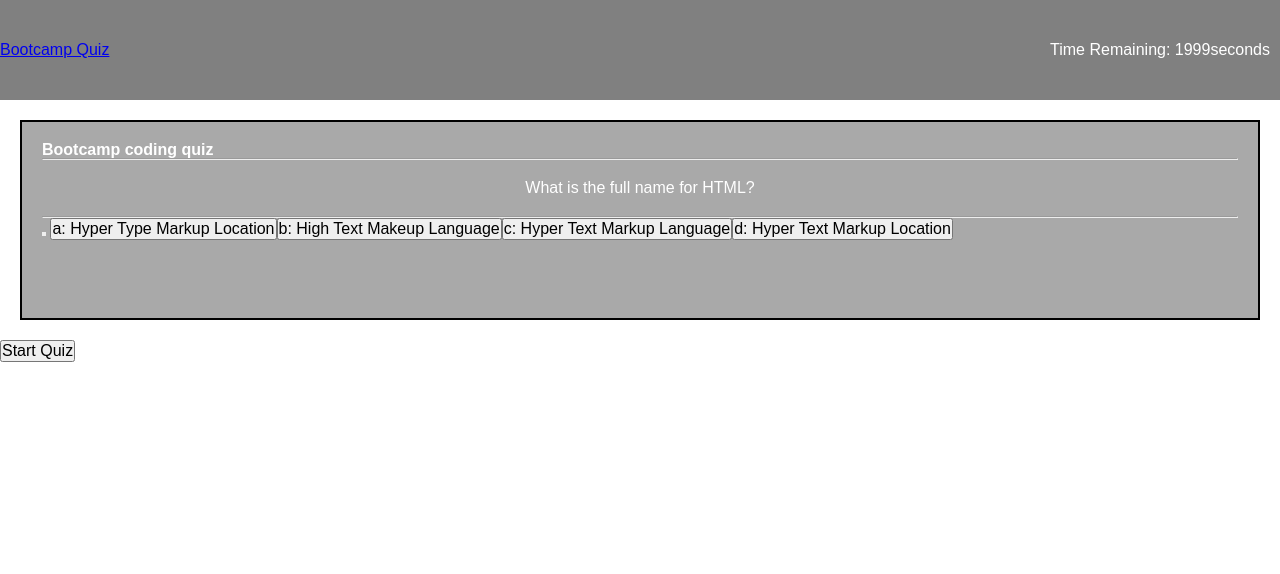
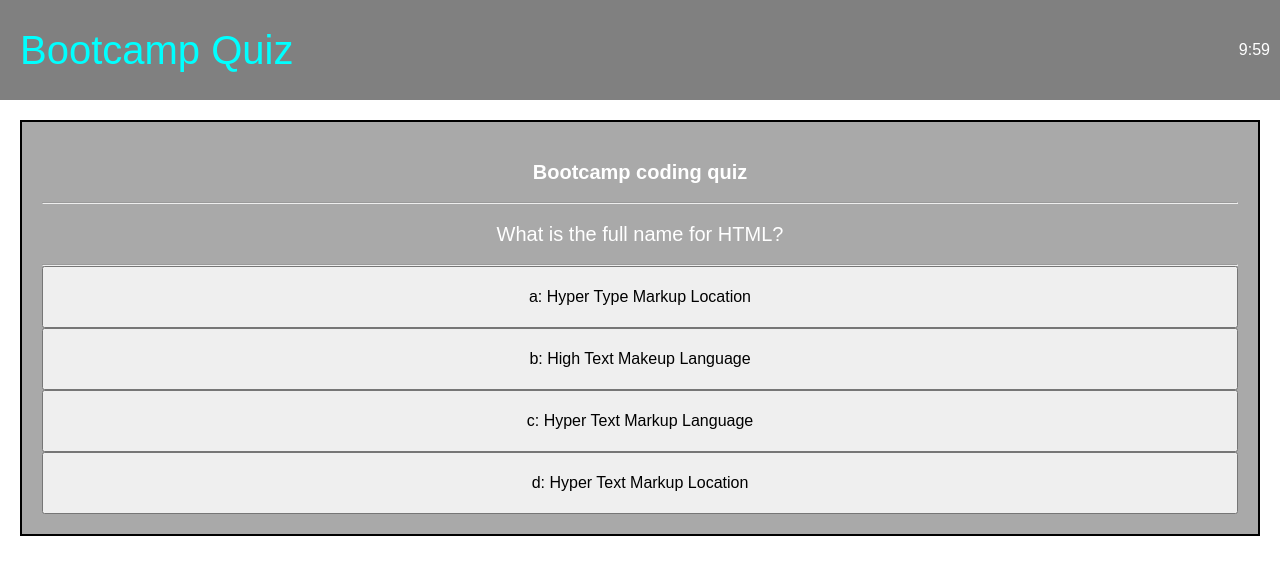
Before and after one commit to Ryanwalker2/challenge-4, a plain HTML site: page index.html in a window 1280 px wide. Both pictures are taken after a click on the button "Start Quiz". Drawn offline with Linux system fonts and the light colour scheme.

Commit message:
Commit V1.0

```diff
--- a/assets/js/script.js
+++ b/assets/js/script.js
@@ -5,16 +5,17 @@ var timerEl = document.querySelector('#timer');
 var submitEl = document.querySelector('#submit');
 var startEl = document.querySelector('#start');
 var navEl = document.querySelector('navbar');
-var timeleft = '10 Minutes allowed';
 
 // Set CSS styles
 headerEl.children[0].children[0].children[0].text = "Bootcamp Quiz";
-headerEl.setAttribute('style', 'display: flex;');
+headerEl.setAttribute('style', 'display:flex; align-content:center')
+headerEl.children[0].setAttribute('style', 'display: flex; font-size:40px; color:cyan; margin-left: 20px');
+timerEl.textContent = '10 Minutes Allowed';
 timerEl.setAttribute('style', 'display: flex; align-content: center; justify-content: end; padding: 10px;');
-
-questionEl.setAttribute('style', 'display:flex; justify-content:center; padding:20px 0;');
-
+quizboxEl.children[0].setAttribute('style', 'font-size: 20px; display: flex; justify-content: center; padding: 20px')
 startEl.textcontent = 'Start Quiz!';
+submitEl.setAttribute('style', 'display:flex; justify-content:center');
+submitEl.children[0].setAttribute('style', 'padding: 10px; background:lightgreen;')
 
 
 //constant containing questions and answers for quiz in arrays.
@@ -28,7 +29,7 @@ const questionnaire = [
             "c: Hyper Text Markup Language",
             "d: Hyper Text Markup Location"
         ],
-        answer: "c"
+        answer: "2"
     },
 
     //question 2
@@ -40,7 +41,7 @@ const questionnaire = [
             "c: Cascading Storage System",
             "d: Compact Style Sheets",
         ],
-        answer: "c"
+        answer: "0"
     },
 
     //question 3
@@ -52,7 +53,7 @@ const questionnaire = [
             "c: {}",
             "d: ()",
         ],
-        answer: "b",
+        answer: "1",
     },
 
     //question 4
@@ -64,55 +65,73 @@ const questionnaire = [
             "c: .",
             "d: ,",
         ],
-        answer: "b",
+        answer: "1",
     }
 ];
+// Listener on start quiz button
+startEl.addEventListener('click', function () {
+    startEl.setAttribute('style', 'display:none;')
+    startQuiz();
+}
+);
+function createQuestion() {
+    var curIdx = 0;
+    for (var i = 0; i < questionnaire[curIdx].options.length; i++) {
+        // Populate QuestionEl with current index question
+        questionEl.textContent = questionnaire[curIdx].question;
+        questionEl.setAttribute('style', 'font-size:20px; display:flex; justify-content:center; padding: 20px;');
+        //Create a button for each option for the current index
+        var btn = document.createElement('button');
+        btn.textContent = questionnaire[curIdx].options[i];
+        btn.setAttribute('style', 'justify-content:center; padding:20px; width:100%;');
+        btn.dataset.idx = i;
+        btn.addEventListener('click', function (event) {
+            if (event.target.dataset.idx == questionnaire[curIdx].answer) {
+                console.log('correct');
+                curIdx++;
+            } else {
+                console.log('incorrect');
+                curIdx++;
+            };
+            quizboxEl.remove(btn);
+            console.log(curIdx);
 
-//Timer setup
-function countdown() {
-    var timeleft = 2000;
-    timeInterval = setInterval(function () {
-        if (timeleft > 1) {
-            timerEl.textContent = "Time Remaining: " + timeleft + 'seconds';
-            timeleft--;
-        } else if (timeleft === 1) {
-            timerEl.textContent = timeleft + 'second';
-            timeleft--;
+        })
+        quizboxEl.appendChild(btn);
+    }
+}
+function startTimer() {
+    var timeLeft = 600;
+    var x = setInterval(function () {  //set interval
+        //Calculates seconds and minutes from time left Variable
+        var minutes = Math.floor((timeLeft / 60));
+        var seconds = Math.floor(timeLeft % 60);
+        //Set if statement to properly decrement timer
+        if (minutes > 0 && seconds >= 10) {
+            timerEl.textContent = minutes + ':' + seconds;
+            timeLeft--;
+        } else if (minutes > 0 && seconds == 0) {
+            timerEl.textContent = minutes + ':' + '00';
+            timeLeft--;
+        } else if (minutes > 0 && seconds < 10) {
+            timerEl.textContent = minutes + ':' + '0' + seconds;
+            timeLeft--;
+        } else if (minutes = 0 && seconds >= 10) {
+            timerEl.textContent = '00' + ':' + seconds;
+            timerEl.setAttribute('style', 'color:red;')
+            timeLeft--;
+        } else if (minutes = 0 && seconds < 10) {
+            timeLeft.textContent = '00' + ':' + '0' + seconds;
+            timeLeft--;
         } else {
             timerEl.textContent = 'Times Up!';
-            clearInterval(timeInterval);
+            clearInterval(x);
         }
-    }, 1000
-    )
-
+    }, 1000)
 }
-
+// Function to start quiz
 function startQuiz() {
-    curIdx = 0; //current question index
-
-    questionEl.textContent = questionnaire[curIdx].question
-        for(var i=0; i < questionnaire[curIdx].options.length; i++) {
-
-            var btn = document.createElement('button');
-            btn.textContent = questionnaire[curIdx].options[i];
-            btn.dataset.idx = i;
-            btn.addEventListener('click', function(Event) {
-                if(Event.target.dataset.idx == questionnaire[curIdx].answer) {
-                    console.log('correct');
-                } else {
-                    console.log('incorrect');
-                }
-
-                curIdx++;
-            });
-            quizboxEl.appendChild(btn)
-        ;}
+    startTimer();
+    // Populate questions and options
+    createQuestion();
 }
-
-
-// Listener on start quiz button
-startEl.addEventListener('click', function() {
-        countdown();
-        startQuiz();
-    }
-);
--- a/index.html
+++ b/index.html
@@ -12,19 +12,18 @@
     <header id="header">
         <nav class="navbar fixed-top bg-body-tertiary">
             <div class="container-fluid">
-              <a class="navbar-brand" href="#"></a>
+              <a class="navbar-brand"></a>
             </div>
           </nav>
 
           <div id="timer"></div>
     </header>
 
-    <section id="quizbox">
-        <h2>Bootcamp coding quiz</h2>
+    <section class="row"id="quizbox">
+        <h2 class="col-12">Bootcamp coding quiz</h2>
         <hr>
-        <a id="question"></a>
+        <a class="col=12" id="question"></a>
         <hr>
-        <button></button>
     </section>
     <section id="submit">
         <button id="start">Start Quiz</button>
```
Also changed, not shown: 1 other file.
